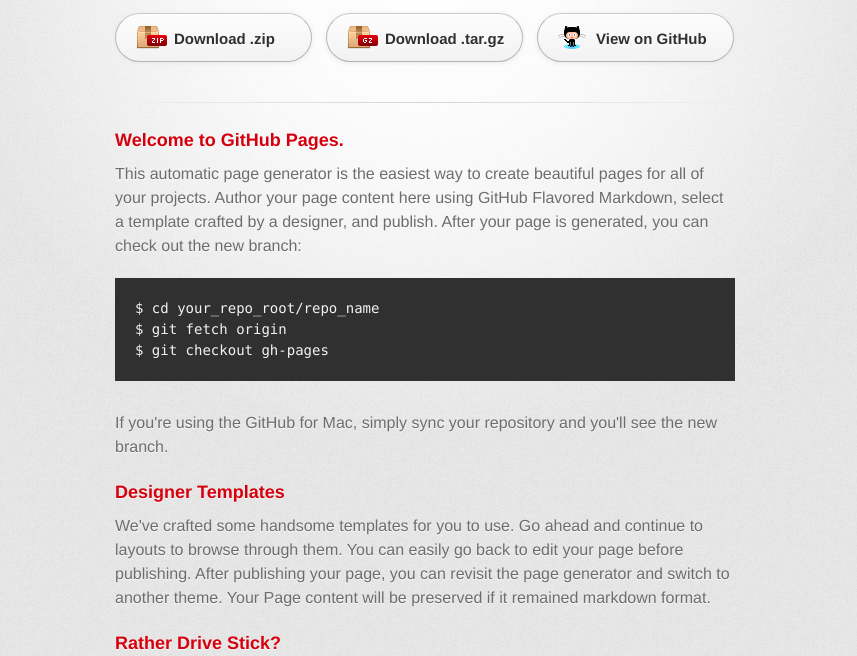
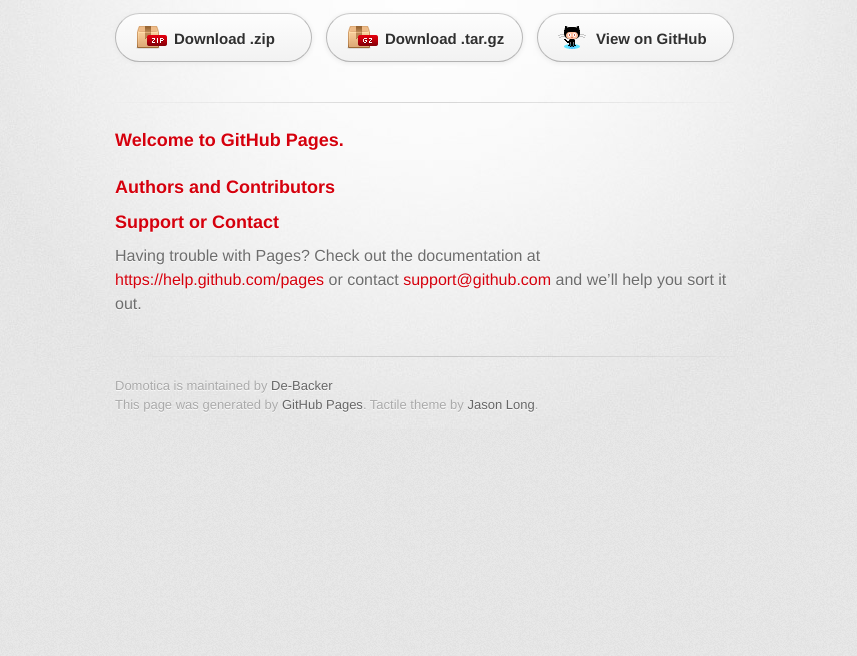
Before and after one commit to De-Backer/Domotica, a plain HTML site: page index.html in a window 1280 px wide. Shown: the part 144-800 px from the top of the page, without its empty margins (215-1072 px from the left). Drawn offline with Linux system fonts and the light colour scheme; a web font is replaced by a local one.

Commit message:
Update index.html

```diff
--- a/index.html
+++ b/index.html
@@ -34,29 +34,10 @@
           <h3>
 <a id="welcome-to-github-pages" class="anchor" href="#welcome-to-github-pages" aria-hidden="true"><span class="octicon octicon-link"></span></a>Welcome to GitHub Pages.</h3>
 
-<p>This automatic page generator is the easiest way to create beautiful pages for all of your projects. Author your page content here using GitHub Flavored Markdown, select a template crafted by a designer, and publish. After your page is generated, you can check out the new branch:</p>
-
-<pre><code>$ cd your_repo_root/repo_name
-$ git fetch origin
-$ git checkout gh-pages
-</code></pre>
-
-<p>If you're using the GitHub for Mac, simply sync your repository and you'll see the new branch.</p>
-
-<h3>
-<a id="designer-templates" class="anchor" href="#designer-templates" aria-hidden="true"><span class="octicon octicon-link"></span></a>Designer Templates</h3>
-
-<p>We've crafted some handsome templates for you to use. Go ahead and continue to layouts to browse through them. You can easily go back to edit your page before publishing. After publishing your page, you can revisit the page generator and switch to another theme. Your Page content will be preserved if it remained markdown format.</p>
-
-<h3>
-<a id="rather-drive-stick" class="anchor" href="#rather-drive-stick" aria-hidden="true"><span class="octicon octicon-link"></span></a>Rather Drive Stick?</h3>
-
-<p>If you prefer to not use the automatic generator, push a branch named <code>gh-pages</code> to your repository to create a page manually. In addition to supporting regular HTML content, GitHub Pages support Jekyll, a simple, blog aware static site generator written by our own Tom Preston-Werner. Jekyll makes it easy to create site-wide headers and footers without having to copy them across every page. It also offers intelligent blog support and other advanced templating features.</p>
+<p></p>
 
 <h3>
 <a id="authors-and-contributors" class="anchor" href="#authors-and-contributors" aria-hidden="true"><span class="octicon octicon-link"></span></a>Authors and Contributors</h3>
-
-<p>You can <a href="https://github.com/blog/821" class="user-mention">@mention</a> a GitHub username to generate a link to their profile. The resulting <code>&lt;a&gt;</code> element will link to the contributor's GitHub Profile. For example: In 2007, Chris Wanstrath (<a href="https://github.com/defunkt" class="user-mention">@defunkt</a>), PJ Hyett (<a href="https://github.com/pjhyett" class="user-mention">@pjhyett</a>), and Tom Preston-Werner (<a href="https://github.com/mojombo" class="user-mention">@mojombo</a>) founded GitHub.</p>
 
 <h3>
 <a id="support-or-contact" class="anchor" href="#support-or-contact" aria-hidden="true"><span class="octicon octicon-link"></span></a>Support or Contact</h3>
```
